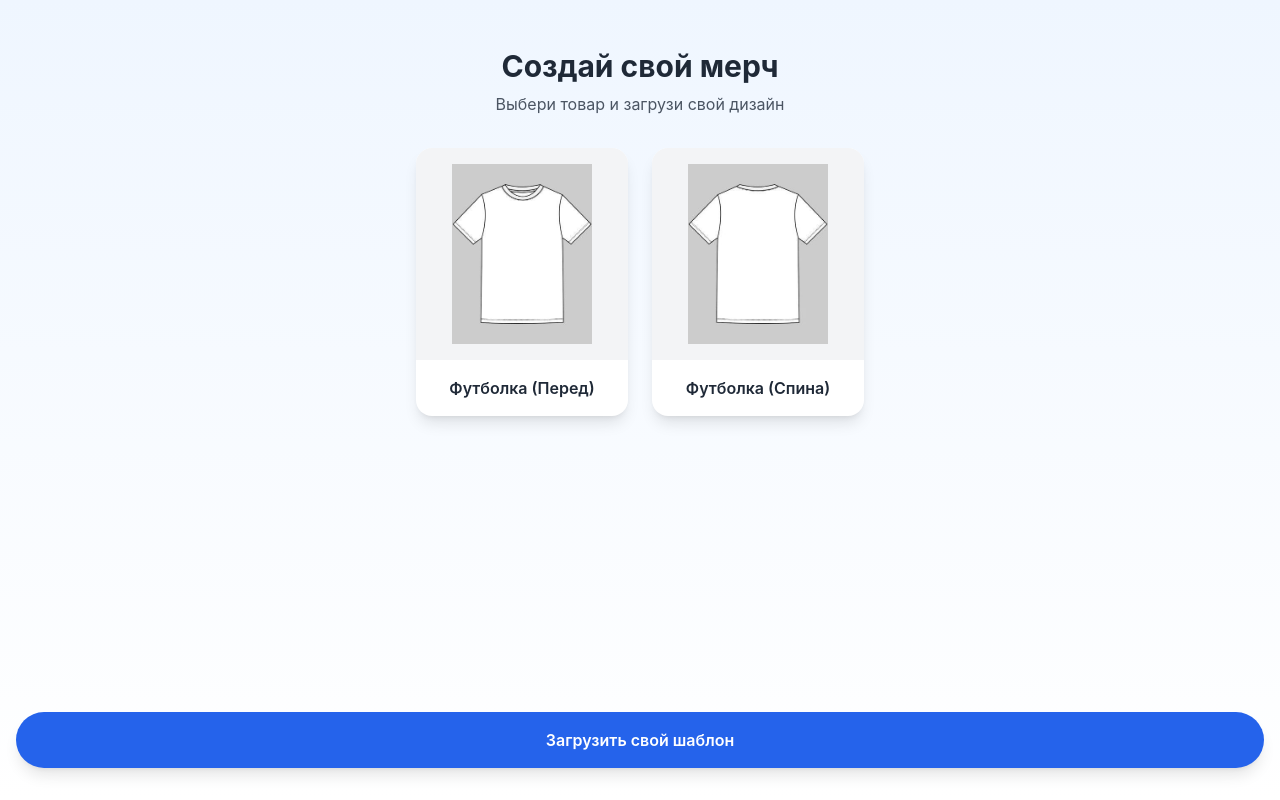
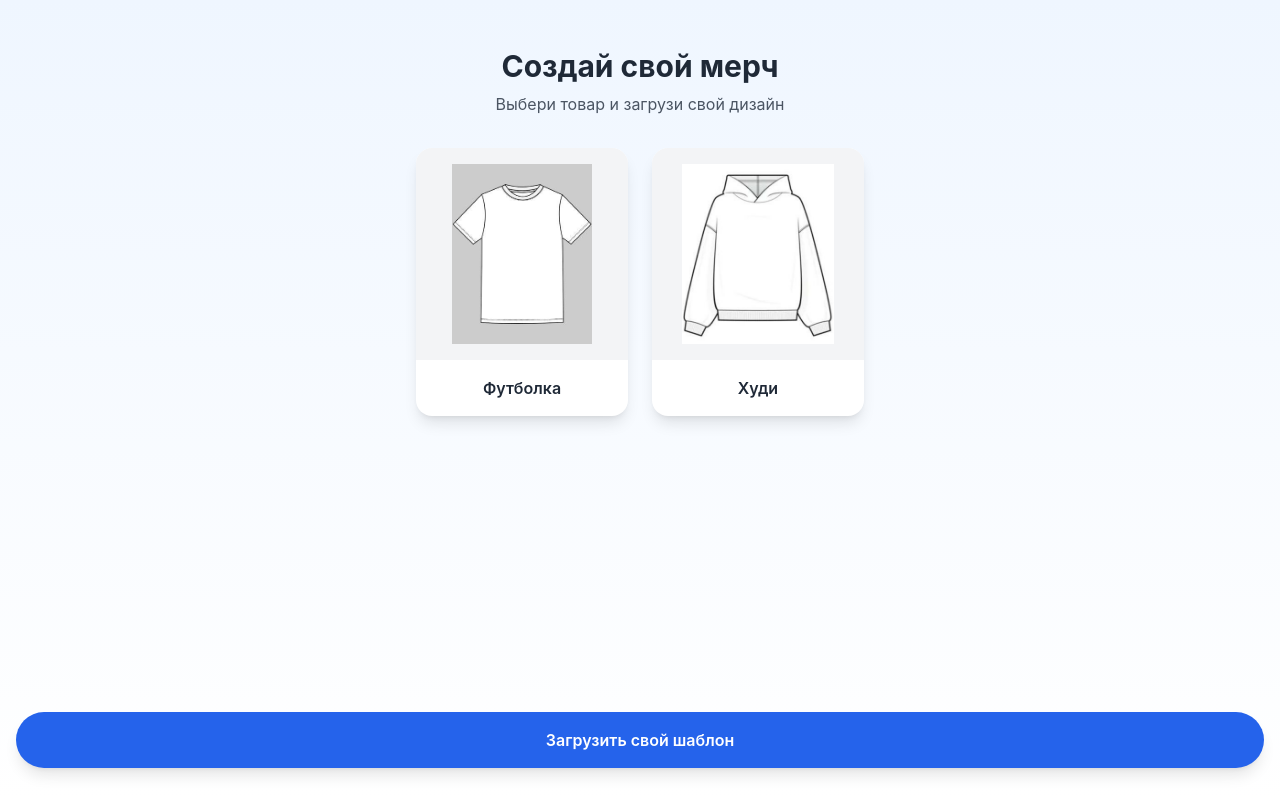
Before and after one commit to giveMeYourEmailAndPassword/mer4ik, a React (Vite) app: page / in a window 1280 px wide. Built offline with nearby package versions, Linux system fonts and the light colour scheme.

Commit message:
hodie added, logo quality fixed

```diff
--- a/src/App.tsx
+++ b/src/App.tsx
@@ -3,11 +3,11 @@ import type { MerchTemplate, UserImage } from "./types";
 import { TemplateSelector } from "./components/TemplateSelector";
 import { EditorWrapper } from "./components/EditorWrapper";
 
-// Данные шаблонов с реальными фотографиями футболки
+// Данные шаблонов с реальными фотографиями футболки и худи
 const templates: MerchTemplate[] = [
   {
-    id: "tshirt-front",
-    name: "Футболка (перед)",
+    id: "tshirt",
+    name: "Футболка",
     imageUrl: "/front.jpeg",
     canvasWidth: 400,
     canvasHeight: 550,
@@ -19,8 +19,38 @@ const templates: MerchTemplate[] = [
     },
   },
   {
+    id: "hoodie",
+    name: "Худи",
+    imageUrl: "/hodie2.jpg",
+    canvasWidth: 400,
+    canvasHeight: 480,
+    printableArea: {
+      x: 100,
+      y: 120,
+      width: 200,
+      height: 280,
+    },
+  },
+];
+
+// Все доступные стороны футболки
+const tshirtSides: Record<string, MerchTemplate> = {
+  "tshirt-front": {
+    id: "tshirt-front",
+    name: "Футболка",
+    imageUrl: "/front.jpeg",
+    canvasWidth: 400,
+    canvasHeight: 550,
+    printableArea: {
+      x: 100,
+      y: 140,
+      width: 200,
+      height: 300,
+    },
+  },
+  "tshirt-back": {
     id: "tshirt-back",
-    name: "Футболка (спина)",
+    name: "Футболка",
     imageUrl: "/back.jpeg",
     canvasWidth: 400,
     canvasHeight: 550,
@@ -31,7 +61,37 @@ const templates: MerchTemplate[] = [
       height: 300,
     },
   },
-];
+};
+
+// Все доступные стороны худи
+const hoodieSides: Record<string, MerchTemplate> = {
+  "hoodie-front": {
+    id: "hoodie-front",
+    name: "Худи",
+    imageUrl: "/hodie2.jpg",
+    canvasWidth: 400,
+    canvasHeight: 480,
+    printableArea: {
+      x: 100,
+      y: 120,
+      width: 200,
+      height: 260,
+    },
+  },
+  "hoodie-back": {
+    id: "hoodie-back",
+    name: "Худи",
+    imageUrl: "/hodie1.jpg",
+    canvasWidth: 400,
+    canvasHeight: 480,
+    printableArea: {
+      x: 100,
+      y: 150,
+      width: 200,
+      height: 200,
+    },
+  },
+};
 
 function App() {
   const [currentTemplate, setCurrentTemplate] = useState<MerchTemplate | null>(
@@ -40,7 +100,15 @@ function App() {
   const [userImage, setUserImage] = useState<UserImage | null>(null);
 
   const handleTemplateSelect = (template: MerchTemplate) => {
-    setCurrentTemplate(template);
+    // Если выбрана футболка, по умолчанию открываем переднюю сторону
+    if (template.id === "tshirt") {
+      setCurrentTemplate(tshirtSides["tshirt-front"]);
+    } else if (template.id === "hoodie") {
+      // Если выбрано худи, открываем переднюю сторону худи
+      setCurrentTemplate(hoodieSides["hoodie-front"]);
+    } else {
+      setCurrentTemplate(template);
+    }
   };
 
   const handleBackToSelector = () => {
@@ -49,7 +117,14 @@ function App() {
   };
 
   const switchTemplate = (templateId: string) => {
-    const newTemplate = templates.find((t) => t.id === templateId);
+    // Ищем в сторонах футболки
+    let newTemplate = tshirtSides[templateId];
+
+    // Если не нашли, ищем в сторонах худи
+    if (!newTemplate) {
+      newTemplate = hoodieSides[templateId];
+    }
+
     if (newTemplate) {
       setCurrentTemplate(newTemplate);
     }
@@ -69,6 +144,8 @@ function App() {
           userImage={userImage}
           setUserImage={setUserImage}
           onSwitchTemplate={switchTemplate}
+          tshirtSides={tshirtSides}
+          hoodieSides={hoodieSides}
         />
       )}
     </div>
--- a/src/components/SimpleEditor.tsx
+++ b/src/components/SimpleEditor.tsx
@@ -1,5 +1,5 @@
-import React, { useState, useRef, useCallback, useEffect } from "react";
-import type { MerchTemplate, UserImage } from "../types";
+import React, { useState, useRef, useCallback } from "react";
+import type { UserImage } from "../types";
 import type { ChangeEvent } from "react";
 import { IconButton } from "./ui/IconButton";
 import {
@@ -11,20 +11,14 @@ import {
   RotateCw,
 } from "lucide-react";
 
-interface SimpleEditorProps {
-  template: MerchTemplate;
-  onBack: () => void;
-  userImage: UserImage | null;
-  setUserImage: (image: UserImage | null) => void;
-  onSwitchTemplate: (templateId: string) => void;
-}
-
 export const SimpleEditor = ({
   template,
   onBack,
   userImage,
   setUserImage,
   onSwitchTemplate,
+  tshirtSides,
+  hoodieSides,
 }) => {
   const [isDragging, setIsDragging] = useState(false);
   const [dragStart, setDragStart] = useState({ x: 0, y: 0 });
@@ -45,30 +39,34 @@ export const SimpleEditor = ({
     (event: ChangeEvent<HTMLInputElement>) => {
       const file = event.target.files?.[0];
       if (file) {
-        const reader = new FileReader();
-        reader.onload = (e) => {
+        // Используем createObjectURL для лучшего качества
+        const imageUrl = URL.createObjectURL(file);
         const img = new Image();
+
         img.onload = () => {
-            // Масштабируем изображение под печатную область
-            const maxWidth = template.printableArea.width * 0.8;
-            const maxHeight = template.printableArea.height * 0.8;
+          // Сохраняем исходные пропорции изображения
+          const maxWidth = template.printableArea.width * 0.9;
+          const maxHeight = template.printableArea.height * 0.9;
 
           let width = img.width;
           let height = img.height;
 
-            if (width > maxWidth) {
-              height = (maxWidth / width) * height;
+          // Масштабируем с сохранением пропорций
+          const aspectRatio = width / height;
+
+          if (width > maxWidth || height > maxHeight) {
+            if (width > height) {
               width = maxWidth;
+              height = width / aspectRatio;
+            } else {
+              height = maxHeight;
+              width = height * aspectRatio;
             }
-
-            if (height > maxHeight) {
-              width = (maxHeight / height) * width;
-              height = maxHeight;
           }
 
           const newUserImage: UserImage = {
             id: Date.now().toString(),
-              src: e.target?.result as string,
+            src: imageUrl,
             x:
               template.printableArea.x +
               (template.printableArea.width - width) / 2,
@@ -83,9 +81,8 @@ export const SimpleEditor = ({
 
           setUserImage(newUserImage);
         };
-          img.src = e.target?.result as string;
-        };
-        reader.readAsDataURL(file);
+
+        img.src = imageUrl;
       }
     },
     [template, setUserImage]
@@ -295,7 +292,6 @@ export const SimpleEditor = ({
         const scale = currentDistance / initialDistance;
 
         const newWidth = initialScale * scale;
-        const newHeight = (userImage.height / userImage.width) * newWidth;
 
         // Ограничиваем минимальный и максимальный размеры
         const minWidth = 50;
@@ -423,13 +419,22 @@ export const SimpleEditor = ({
         if (!canvas || isDrawingRef.current) return;
 
         const currentTemplate = templateRef.current;
-        const ctx = canvas.getContext("2d");
+        const ctx = canvas.getContext("2d", {
+          alpha: true,
+          desynchronized: false,
+          willReadFrequently: false,
+        });
         if (!ctx) return;
 
         // Устанавливаем флаг, чтобы предотвратить двойную отрисовку
         isDrawingRef.current = true;
 
         try {
+          // Настраиваем высокое качество рендеринга
+          ctx.imageSmoothingEnabled = true;
+          ctx.imageSmoothingQuality = 'high';
+          ctx.textRenderingOptimization = 'optimizeQuality';
+
           // Очищаем canvas
           ctx.clearRect(
             0,
@@ -440,6 +445,10 @@ export const SimpleEditor = ({
 
           // Рисуем шаблон (если загружен)
           if (templateImageRef.current) {
+            // Устанавливаем высокое качество для шаблона
+            ctx.imageSmoothingEnabled = true;
+            ctx.imageSmoothingQuality = 'high';
+
             ctx.drawImage(
               templateImageRef.current,
               0,
@@ -481,6 +490,10 @@ export const SimpleEditor = ({
                 : userImageRef.current;
 
               if (imageToDraw) {
+                // Устанавливаем высокое качество для отрисовки изображения
+                ctx.imageSmoothingEnabled = true;
+                ctx.imageSmoothingQuality = 'high';
+
                 ctx.drawImage(
                   imageToDraw,
                   -currentImage.width / 2,
@@ -493,6 +506,11 @@ export const SimpleEditor = ({
                 const tempImg = new Image();
                 tempImg.onload = () => {
                   tempDragImageRef.current = tempImg;
+
+                  // Устанавливаем высокое качество для временного изображения
+                  ctx.imageSmoothingEnabled = true;
+                  ctx.imageSmoothingQuality = 'high';
+
                   ctx.drawImage(
                     tempImg,
                     -currentImage.width / 2,
@@ -583,16 +601,63 @@ export const SimpleEditor = ({
   };
 
   const handleDownload = () => {
-    const canvas = canvasRef.current;
     const currentImage = draggedImage || userImage;
-    if (canvas && currentImage) {
+    if (!currentImage || !canvasRef.current) return;
+
+    // Создаем временный canvas для скачивания без области печати
+    const tempCanvas = document.createElement('canvas');
+    tempCanvas.width = template.canvasWidth;
+    tempCanvas.height = template.canvasHeight;
+    const tempCtx = tempCanvas.getContext('2d', {
+      alpha: true,
+      desynchronized: false,
+      willReadFrequently: false,
+    });
+
+    if (!tempCtx) return;
+
+    // Настраиваем высокое качество рендеринга
+    tempCtx.imageSmoothingEnabled = true;
+    tempCtx.imageSmoothingQuality = 'high';
+
+    // Рисуем шаблон
+    if (templateImageRef.current) {
+      tempCtx.drawImage(
+        templateImageRef.current,
+        0,
+        0,
+        template.canvasWidth,
+        template.canvasHeight
+      );
+    }
+
+    // Рисуем изображение пользователя (БЕЗ области печати)
+    if (userImageRef.current) {
+      tempCtx.save();
+      tempCtx.globalAlpha = currentImage.opacity;
+      tempCtx.translate(
+        currentImage.x + currentImage.width / 2,
+        currentImage.y + currentImage.height / 2
+      );
+      tempCtx.rotate((currentImage.rotation * Math.PI) / 180);
+
+      tempCtx.drawImage(
+        userImageRef.current,
+        -currentImage.width / 2,
+        -currentImage.height / 2,
+        currentImage.width,
+        currentImage.height
+      );
+      tempCtx.restore();
+    }
+
+    // Скачиваем с временного canvas (без области печати)
     const link = document.createElement("a");
     link.download = `merch-${template.name}-${Date.now()}.png`;
-      link.href = canvas.toDataURL();
+    link.href = tempCanvas.toDataURL('image/png', 1.0); // Максимальное качество
     document.body.appendChild(link);
     link.click();
     document.body.removeChild(link);
-    }
   };
 
   return (
@@ -621,12 +686,15 @@ export const SimpleEditor = ({
         </div>
 
         {/* Переключатель передняя/задняя сторона */}
+        {(template.name === "Футболка" || template.name === "Худи") && (
           <div className="flex items-center justify-center">
             <div className="bg-gray-100 rounded-lg p-1 flex">
               <button
-              onClick={() => onSwitchTemplate("tshirt-front")}
+                onClick={() => onSwitchTemplate(
+                  template.name === "Футболка" ? "tshirt-front" : "hoodie-front"
+                )}
                 className={`px-4 py-2 rounded-md text-sm font-medium transition-colors ${
-                template.id === "tshirt-front"
+                  template.id === (template.name === "Футболка" ? "tshirt-front" : "hoodie-front")
                     ? "bg-white text-blue-600 shadow-sm"
                     : "text-gray-600 hover:text-gray-900"
                 }`}
@@ -634,9 +702,11 @@ export const SimpleEditor = ({
                 Перед
               </button>
               <button
-              onClick={() => onSwitchTemplate("tshirt-back")}
+                onClick={() => onSwitchTemplate(
+                  template.name === "Футболка" ? "tshirt-back" : "hoodie-back"
+                )}
                 className={`px-4 py-2 rounded-md text-sm font-medium transition-colors ${
-                template.id === "tshirt-back"
+                  template.id === (template.name === "Футболка" ? "tshirt-back" : "hoodie-back")
                     ? "bg-white text-blue-600 shadow-sm"
                     : "text-gray-600 hover:text-gray-900"
                 }`}
@@ -645,6 +715,7 @@ export const SimpleEditor = ({
               </button>
             </div>
           </div>
+        )}
       </div>
 
       {/* Canvas Area */}
```
Also changed, not shown: src/components/EditorWrapper.tsx (+9 -1 lines), public/hodie1.jpg (added), public/hodie2.jpg (added). Lines whose indentation alone changed are shown as unchanged.
